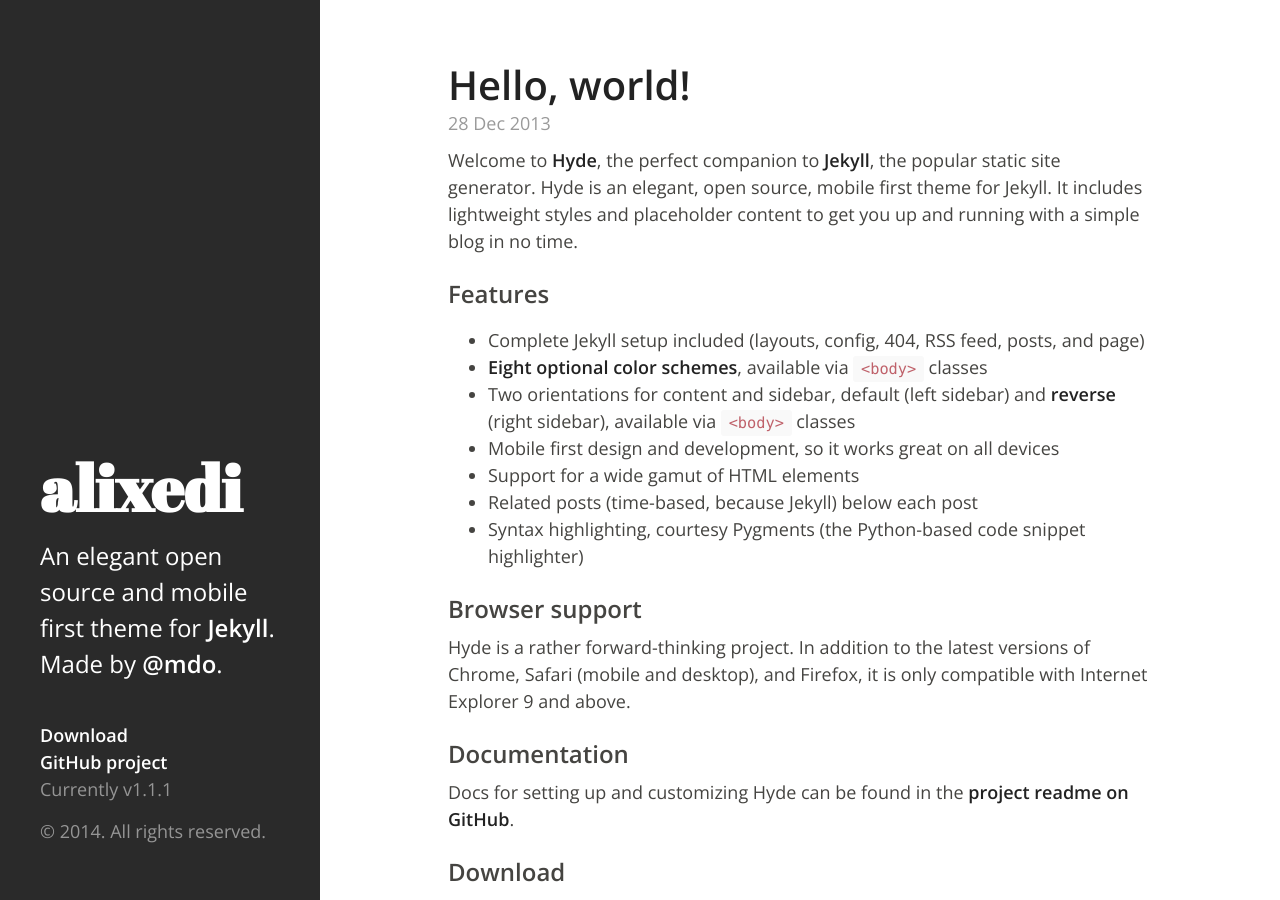
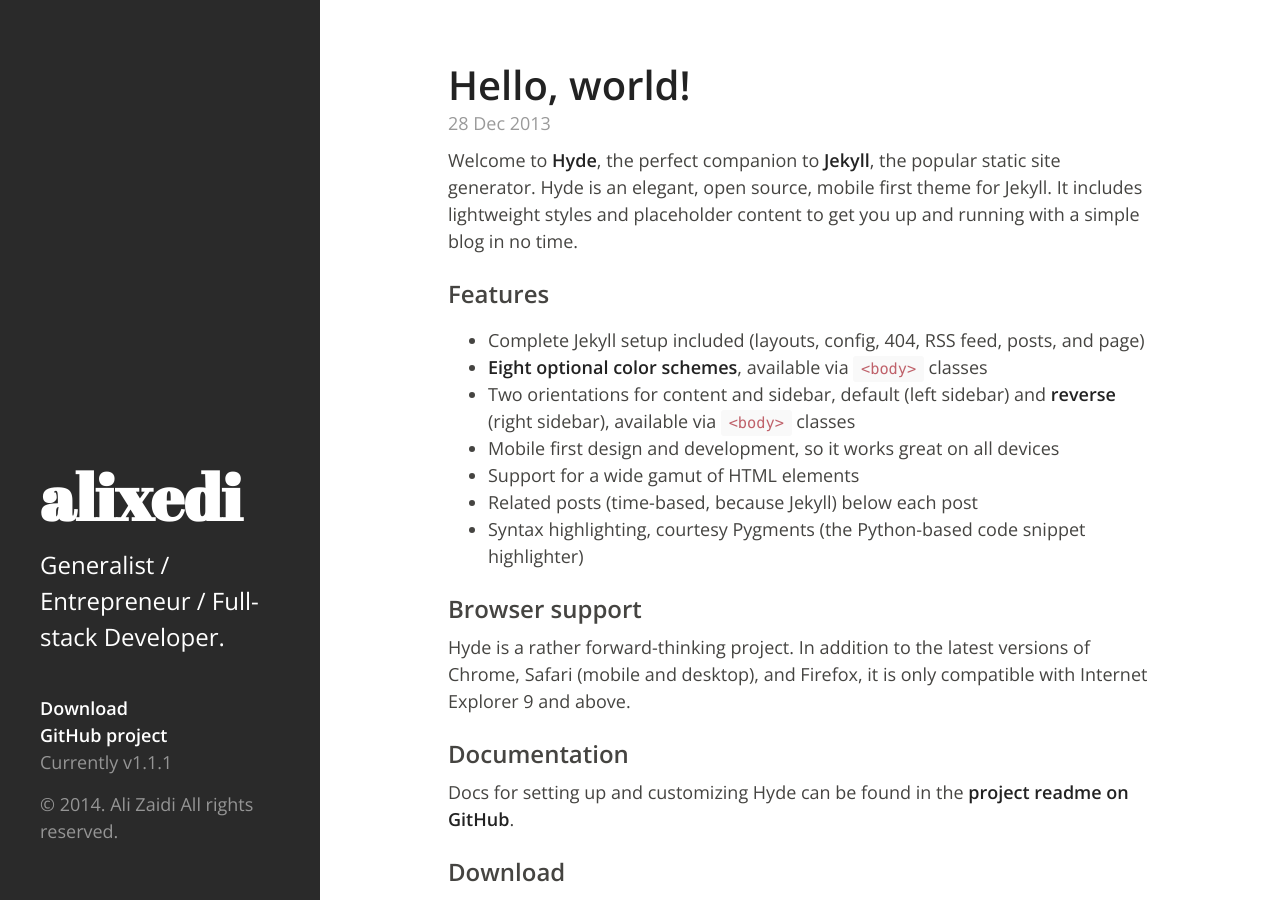
Before and after one commit to alixedi/old.alixedi.github.io, a Jekyll site: the page built from index.html, in a window 1280 px wide and 900 px high. Built offline with Jekyll 4.4.1, drawn with Linux system fonts in a browser that asks for light colours; Markdown is read by kramdown in place of the engine named in the settings; the list of posts is cut into pages by our own code.

Commit message:
Changing settings

```diff
--- a/_config.yml
+++ b/_config.yml
@@ -1,11 +1,11 @@
 title:        alixedi
 tagline:      'Hyde, a Jekyll theme'
-description:  'An elegant open source and mobile first theme for <a href="http://jekyllrb.com" target="_blank">Jekyll</a>. Made by <a href="https://twitter.com/mdo" target="_blank">@mdo</a>.'
-url:          http://andhyde.com
+description:  'Generalist / Entrepreneur / Full-stack Developer.'
+url:          http://alixedi.github.io
 version:      1.1.1
 author:
-  name:       ''
-  email:      ''
+  name:       'Ali Zaidi'
+  email:      'alixedi@gmail.com'
 markdown:     rdiscount
 permalink:    pretty
 pygments:     true
```
